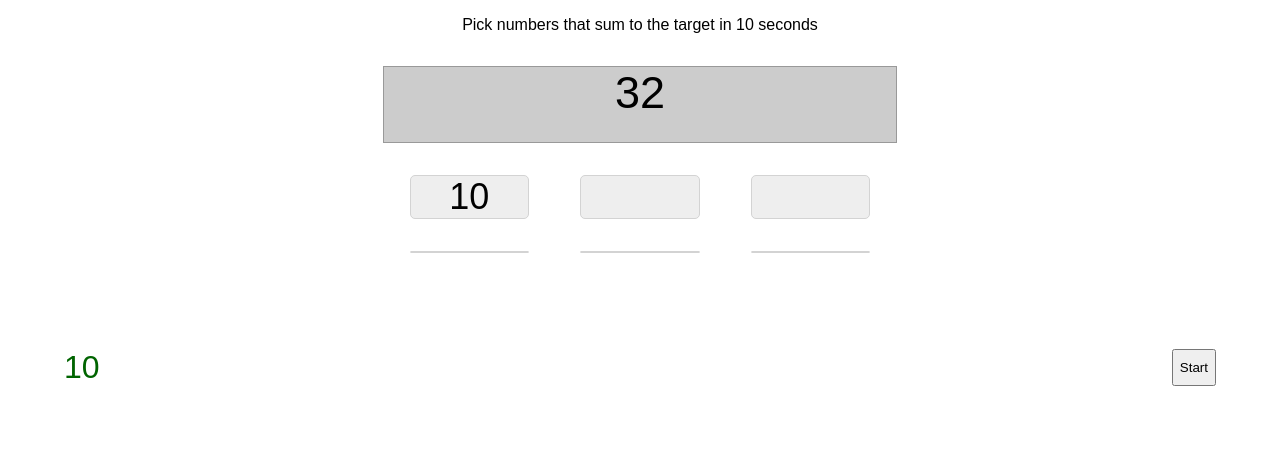
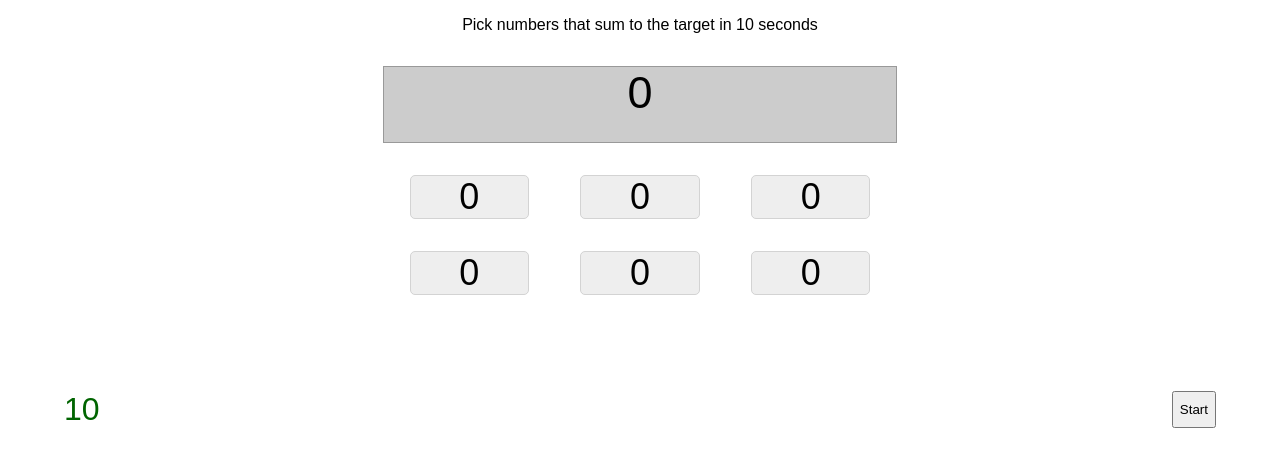
Before and after one commit to onuriltan/TargetSumGame, a React (Create React App) app: page / in a window 1280 px wide. Shown: the top 466 px of the page. Built offline with nearby package versions, Linux system fonts and the light colour scheme.

Commit message:
game algorithm changes.

```diff
--- a/src/components/Game.jsx
+++ b/src/components/Game.jsx
@@ -13,43 +13,41 @@ class Game extends Component {
       challengeSize: props.challengeSize,
       initialChallengeRange: props.initialChallengeRange,
       initialSeconds: props.initialSeconds,
-      numbers: [],
-      randomTargetNumber: 0,
-      randomSubsetSum: 0,
-      generalSum: 0
+      numbers: [0, 0, 0, 0, 0, 0],
+      targetNumber: 0,
+      timesToReachTarget: 0,
     };
     this.randomNumberBetween = this.randomNumberBetween.bind(this);
+    this.startGame = this.startGame.bind(this);
 
   }
   randomNumberBetween = (min, max) => Math.floor(Math.random() * (max - min + 1)) + min;
 
+  startGame(){
+    this.setState({ numbers : [] });
+    let targetNumber = _.random(this.state.initialChallengeRange[0], this.state.initialChallengeRange[1]);
+    this.setState({ targetNumber: targetNumber });
+    let timesToReachTarget = _.random(2, 5);
+    this.setState({ timesToReachTarget: timesToReachTarget });
 
-  componentDidMount() {
-    let randomTargetNumber = _.random(this.state.initialChallengeRange[0], this.state.initialChallengeRange[1]);
+    let tempTargetNumber = targetNumber;
+    let generalSum = 0;
+    let tempNumbers = [];
+    for (let i = 0; i < timesToReachTarget-1; i++) {
+      let number = _.random(1, tempTargetNumber);
+      generalSum += number;
+      tempNumbers.push(number);
+      tempTargetNumber = targetNumber - number;
+    }
+    let lastNumber = targetNumber - generalSum;
+    generalSum += lastNumber;
+    tempNumbers.push(lastNumber);
 
-    let randomSubsetSum = _.random(2, 6);
-    this.setState({ randomSubsetSum: randomSubsetSum });
-
-    let generalSum = 0;
-    let tempRandomTargetNumber = randomTargetNumber;
-    for (let i = 0; i < randomSubsetSum-1; i++) {
-      let number = _.random(0, tempRandomTargetNumber);
-      generalSum += number;
-      this.setState({ generalSum: generalSum });
-      this.setState({ numbers: [...this.state.numbers, number]});
-      tempRandomTargetNumber = randomTargetNumber - number;
+    for (let j = 0; j < 6 - timesToReachTarget; j++) {
+      let number = _.random(1, tempTargetNumber);
+      tempNumbers.push(number);
     }
-    let lastNumber = randomTargetNumber - generalSum;
-    generalSum += lastNumber;
-    this.setState({ generalSum: generalSum });
-    this.setState({ numbers: [...this.state.numbers, lastNumber]});
-
-    for (let j = 0; j < 6 - randomSubsetSum; j++) {
-      let number = _.random(0, tempRandomTargetNumber);
-      this.setState({ numbers: [...this.state.numbers, number]});
-    }
-    this.setState({ randomTargetNumber: randomTargetNumber });
-    this.setState({ randomSubsetSum: randomSubsetSum });
+    this.setState({ numbers : tempNumbers})
   }
 
 
@@ -59,7 +57,7 @@ class Game extends Component {
         <div className="help">
           Pick numbers that sum to the target in {this.state.initialSeconds} seconds
         </div>
-        <div className="target">{this.state.randomTargetNumber}</div>
+        <div className="target">{this.state.targetNumber}</div>
         <div className="challenge-numbers">
           <Number value={this.state.numbers[0]} />
           <Number value={this.state.numbers[1]} />
@@ -72,12 +70,13 @@ class Game extends Component {
         </div>
         <div className="footer">
           <div className="timer-value">{this.state.initialSeconds}</div>
-          <button>Start</button>
+          <button onClick={this.startGame}>Start</button>
         </div>
       </div>
     );
   }
+}
 
 
-}
+
 export default Game;
```
